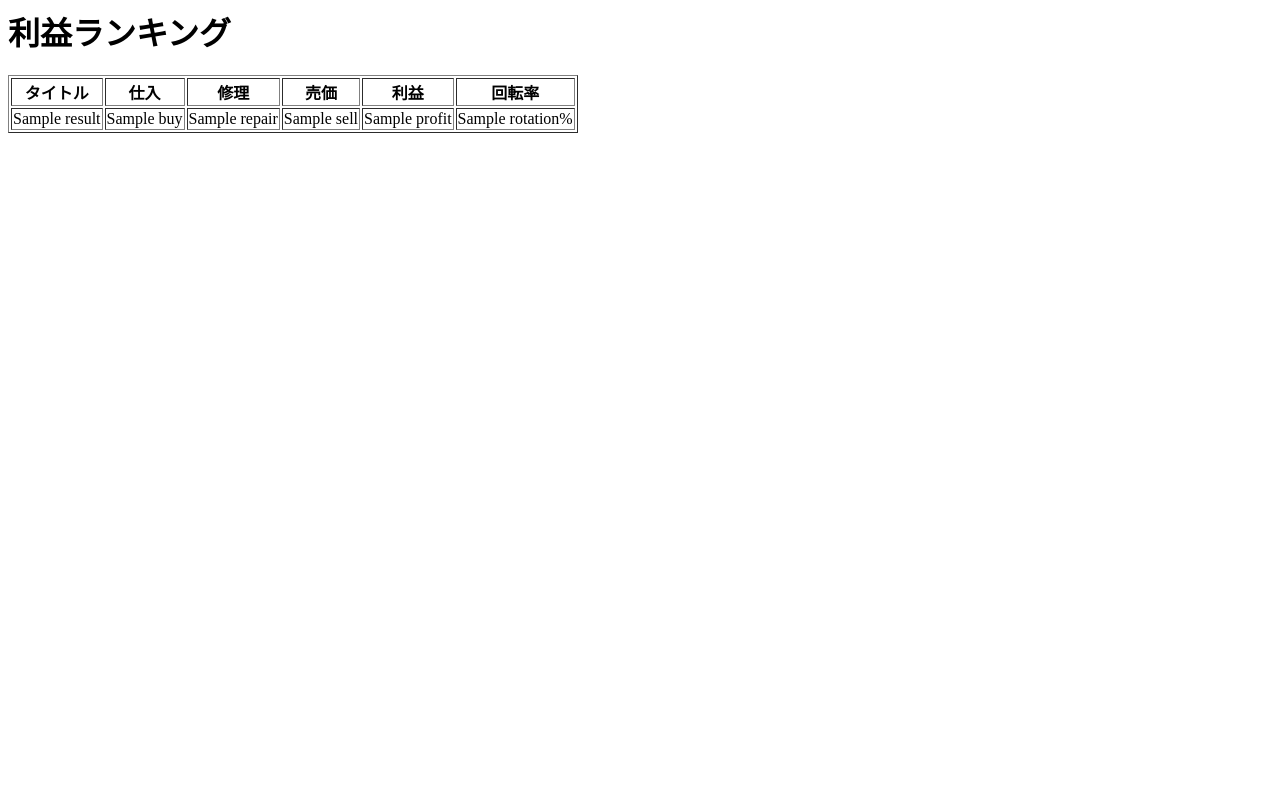
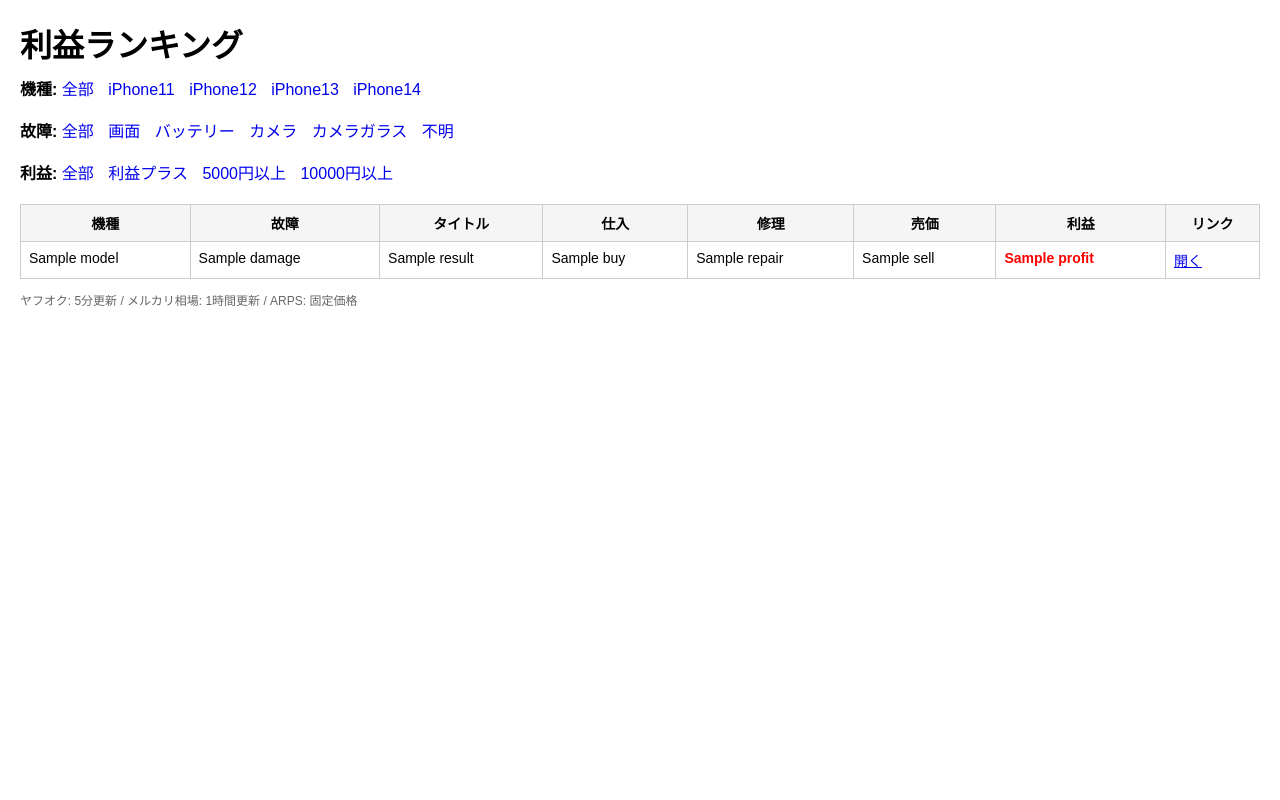
Before and after one commit to daigokudo21-create/ai-aufon, a Flask app: template templates/index.html in a window 1280 px wide. Run offline with Flask 3, Linux system fonts and the light colour scheme; the template is opened without the code that fills it: most values are stand-ins (such as "Sample title", 1, 10 or a date in 2020).

Commit message:
Update index.html

```diff
--- a/templates/index.html
+++ b/templates/index.html
@@ -1,38 +1,113 @@
-
 <html>
 <head>
 <title>スマホ転売AI</title>
+<style>
+body {
+  font-family: Arial, sans-serif;
+  margin: 20px;
+}
+h1 {
+  margin-bottom: 10px;
+}
+.filters {
+  margin-bottom: 20px;
+}
+a.filter {
+  margin-right: 10px;
+  text-decoration: none;
+}
+table {
+  width: 100%;
+  border-collapse: collapse;
+}
+th, td {
+  border: 1px solid #ccc;
+  padding: 8px;
+  font-size: 14px;
+  vertical-align: top;
+}
+th {
+  background: #f5f5f5;
+}
+.profit-plus {
+  color: green;
+  font-weight: bold;
+}
+.profit-minus {
+  color: red;
+  font-weight: bold;
+}
+.small {
+  color: #666;
+  font-size: 12px;
+}
+</style>
 </head>
-
 <body>
 
 <h1>利益ランキング</h1>
 
-<table border="1">
+<div class="filters">
+  <div>
+    <strong>機種:</strong>
+    <a class="filter" href="/">全部</a>
+    <a class="filter" href="/?model=iphone11">iPhone11</a>
+    <a class="filter" href="/?model=iphone12">iPhone12</a>
+    <a class="filter" href="/?model=iphone13">iPhone13</a>
+    <a class="filter" href="/?model=iphone14">iPhone14</a>
+  </div>
+  <br>
+  <div>
+    <strong>故障:</strong>
+    <a class="filter" href="/">全部</a>
+    <a class="filter" href="/?damage=screen">画面</a>
+    <a class="filter" href="/?damage=battery">バッテリー</a>
+    <a class="filter" href="/?damage=camera">カメラ</a>
+    <a class="filter" href="/?damage=camera_glass">カメラガラス</a>
+    <a class="filter" href="/?damage=unknown">不明</a>
+  </div>
+  <br>
+  <div>
+    <strong>利益:</strong>
+    <a class="filter" href="/">全部</a>
+    <a class="filter" href="/?profit=plus">利益プラス</a>
+    <a class="filter" href="/?profit=5000">5000円以上</a>
+    <a class="filter" href="/?profit=10000">10000円以上</a>
+  </div>
+</div>
 
+<table>
 <tr>
-<th>タイトル</th>
-<th>仕入</th>
-<th>修理</th>
-<th>売価</th>
-<th>利益</th>
-<th>回転率</th>
+  <th>機種</th>
+  <th>故障</th>
+  <th>タイトル</th>
+  <th>仕入</th>
+  <th>修理</th>
+  <th>売価</th>
+  <th>利益</th>
+  <th>リンク</th>
 </tr>
 
 {% for r in results %}
-
 <tr>
-<td>{{r.title}}</td>
-<td>{{r.buy}}</td>
-<td>{{r.repair}}</td>
-<td>{{r.sell}}</td>
-<td>{{r.profit}}</td>
-<td>{{r.rotation}}%</td>
+  <td>{{ r.model }}</td>
+  <td>{{ r.damage }}</td>
+  <td>{{ r.title }}</td>
+  <td>{{ r.buy }}</td>
+  <td>{{ r.repair }}</td>
+  <td>{{ r.sell }}</td>
+  <td class="{% if r.profit >= 0 %}profit-plus{% else %}profit-minus{% endif %}">
+    {{ r.profit }}
+  </td>
+  <td><a href="{{ r.url }}" target="_blank">開く</a></td>
 </tr>
-
 {% endfor %}
 
 </table>
 
+<p class="small">
+ヤフオク: 5分更新 / メルカリ相場: 1時間更新 / ARPS: 固定価格
+</p>
+
 </body>
 </html>
```
